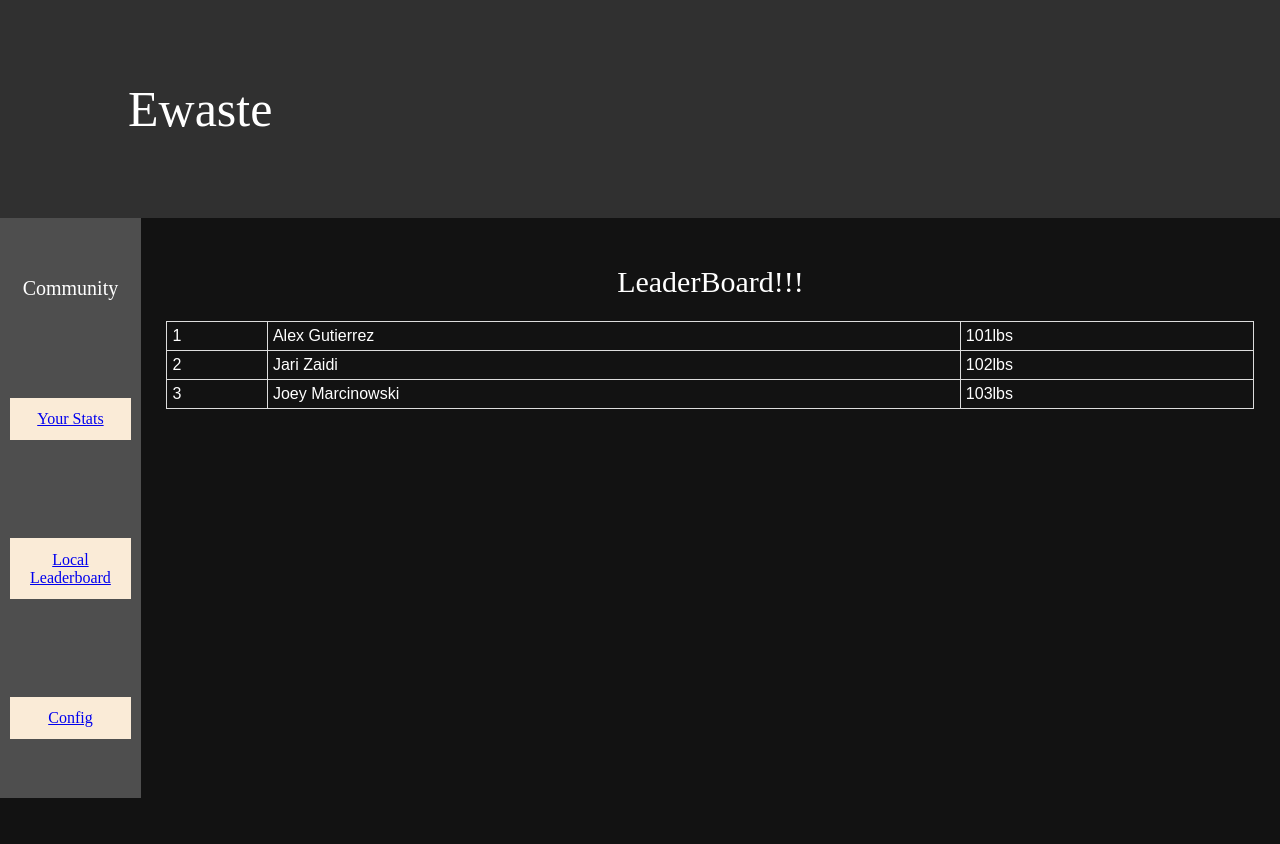
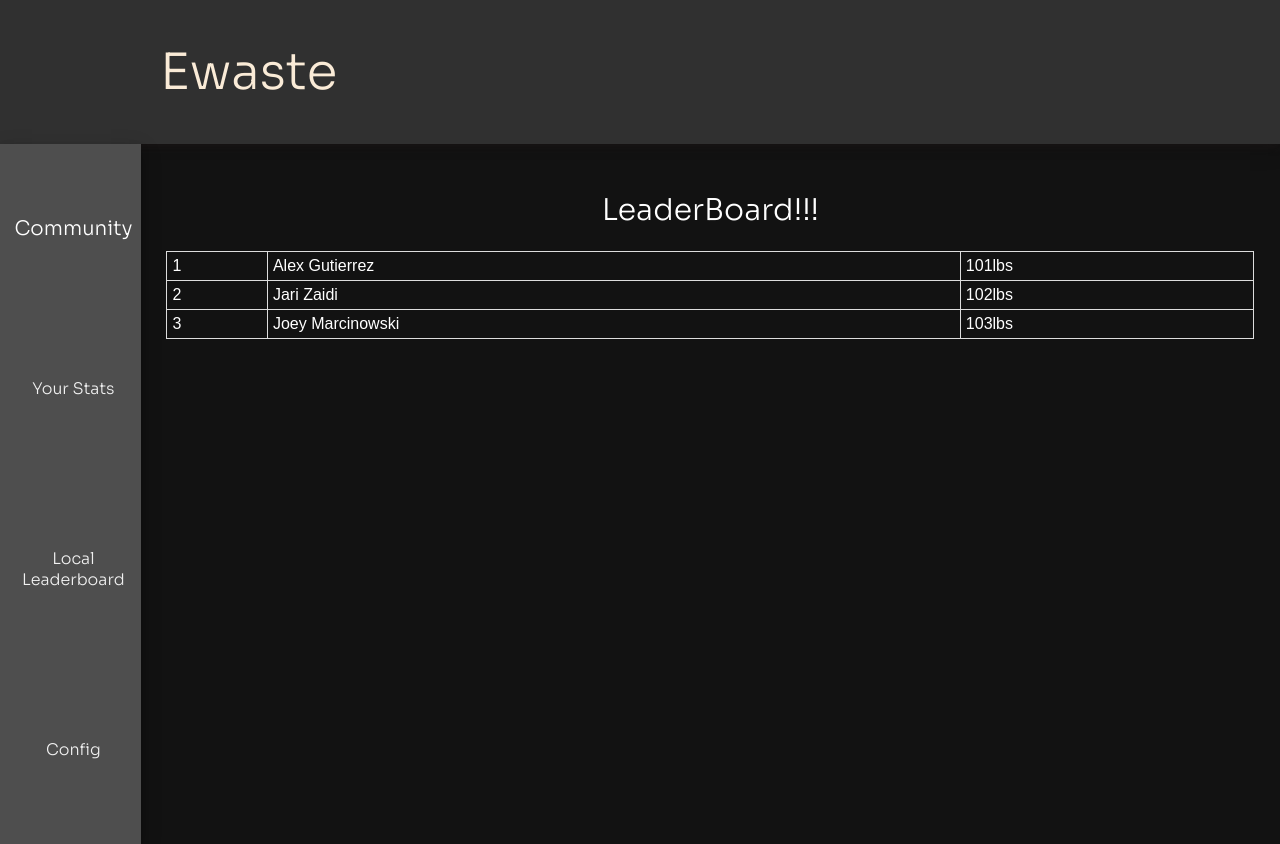
Before and after one commit to Hackathon-Ballers/Tech-Optimum, a Flask app: page /leaderboard in a window 1280 px wide. Before the commit the page ends 798 px from the top, so only its background shows below. Run offline with Flask 2, Linux system fonts and the light colour scheme; the visitor is signed in with stand-in values (Sample User, id 1); some libraries are stand-ins or nearby versions.

Commit message:
front end stuff :)))

```diff
--- a/frontend/static/styles/styles.css
+++ b/frontend/static/styles/styles.css
@@ -1,9 +1,27 @@
+body {
+    background-color: #121212;
+    color: white;
+    margin: 0;
+    padding: 0;
+    font-family: 'Sora', sans-serif;
+}
+
+.light-bg {
+    background-color: rgba(255, 255, 255, 0.5);
+}
+
 #header{
     background-color:#303030;
-    padding:10vh 10vw;
+    padding:5vh;
+    box-shadow: 0 4px 8px 0 rgba(51, 37, 37, 0.2), 0 6px 20px 0 rgba(0, 0, 0, 0.19);
 }
 #title{
 font-size: 50px;
+padding:10%;
+width:fit-content;
+text-decoration: none;
+color:antiquewhite;
+text-align: left;
 }
 
 #flex-container{
@@ -18,16 +36,24 @@ flex-direction: row;
 padding:10px;
 flex:1;
 background-color:rgb(78, 78, 78);
-height:70vh;
+height:85vh;
 text-align:center;
 justify-content: space-around;
+box-shadow:0 4px 8px 0 rgba(0, 0, 0, 0.2), 0 6px 20px 0 rgba(0, 0, 0, 0.19);
 }
 .label{
 font-size:20px;
 }
 .community-links {
-    background-color: antiquewhite;
     padding:10%;
+    text-decoration: none;
+    color:rgb(241, 241, 241);
+    border-radius:10px;
+    transition: 0.3s;
+}
+.community-links:hover{
+    background-color:rgb(117, 117, 117);
+    opacity:1;
 }
 
 .content {
@@ -52,13 +78,3 @@ tr td{
     padding: 5px;
     border: 1px solid #dddddd;
 }
-body {
-    background-color: #121212;
-    color: white;
-    margin: 0;
-    padding: 0;
-}
-
-.light-bg {
-    background-color: rgba(255, 255, 255, 0.5);
-}
--- a/frontend/templates/base.html
+++ b/frontend/templates/base.html
@@ -8,13 +8,16 @@
         <link rel="stylesheet" href="static/styles/styles.css">
         <script src="https://combinatronics.com/Pixels128/Toolkit/main/refresh.js"></script>
         <link rel="stylesheet" href="static/styles/styles.css">
+        <link rel="preconnect" href="https://fonts.googleapis.com">
+<link rel="preconnect" href="https://fonts.gstatic.com" crossorigin>
+<link href="https://fonts.googleapis.com/css2?family=Sora:wght@300&display=swap" rel="stylesheet">
         {% block head %}{%endblock%}
     </head>
     <body>
         <div id="header">
-            <div id="title">
+            <a href="/"id="title">
                 Ewaste
-            </div>
+            </a>
             <div>
 
             </div>
```
Also changed, not shown: frontend/templates/config.html (+8 -2 lines), 2 other files.
